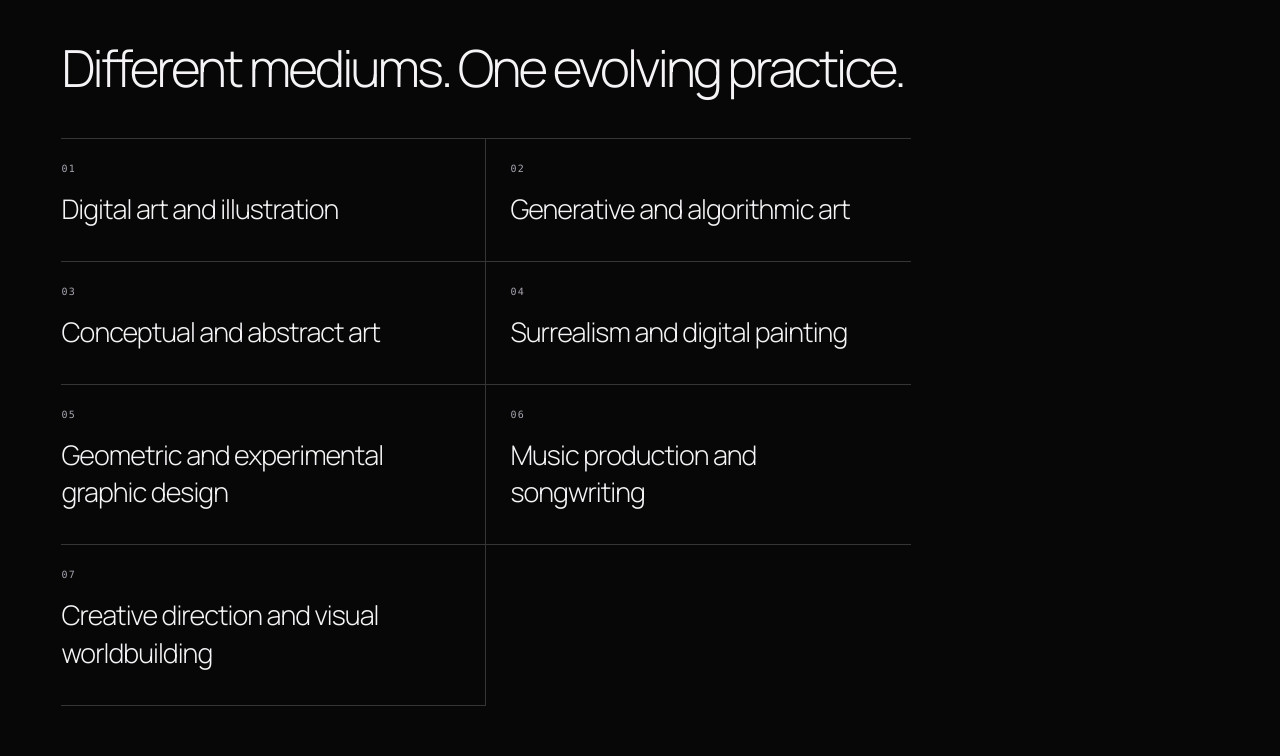
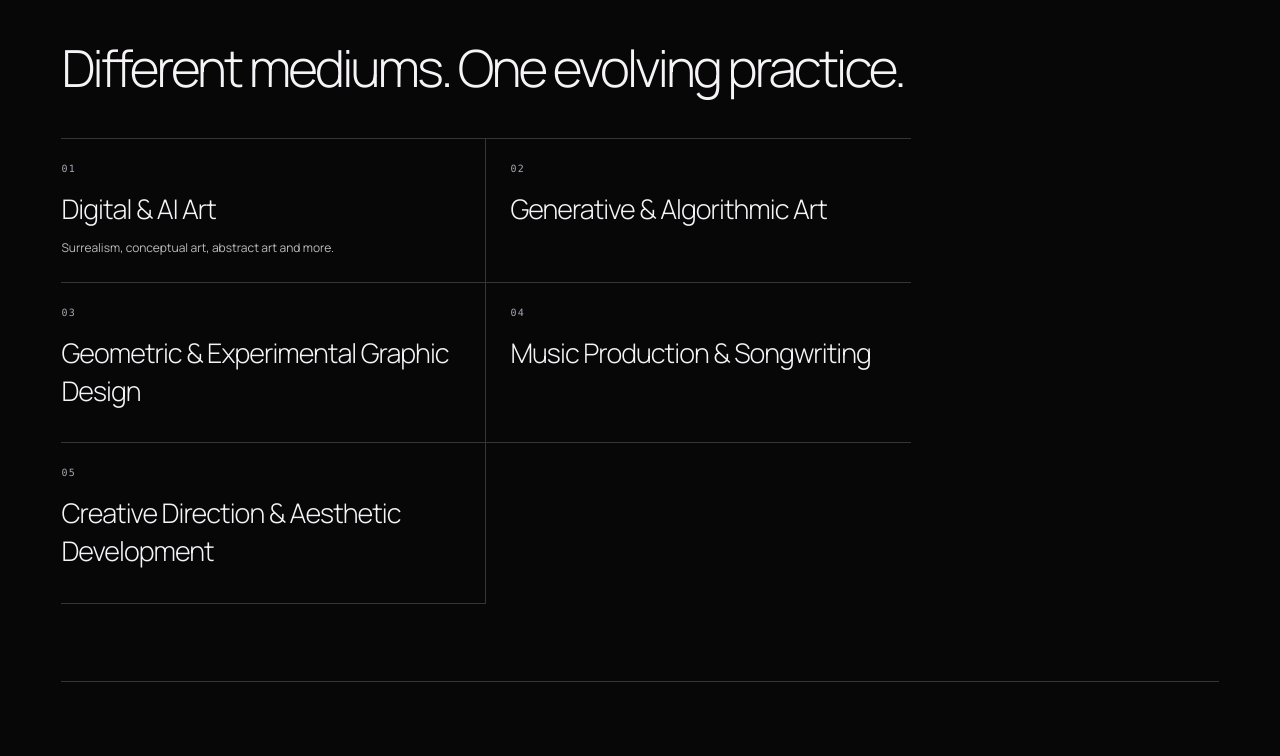
Before and after one commit to aka30art/akawebsite, a plain HTML site: page about.html in a window 1280 px wide. Shown: the part 1740-2496 px from the top of the page. Drawn offline with Linux system fonts and the light colour scheme.

Commit message:
Update creative practice disciplines

```diff
--- a/about.html
+++ b/about.html
@@ -116,13 +116,11 @@ footer{position:relative;z-index:1;border-top:1px solid rgba(255,255,255,.16);pa
   <div class="section-content">
    <h2>Different mediums. One evolving practice.</h2>
    <div class="disciplines">
-    <article class="discipline"><span class="mono">01</span><h3>Digital art and illustration</h3></article>
-    <article class="discipline"><span class="mono">02</span><h3>Generative and algorithmic art</h3></article>
-    <article class="discipline"><span class="mono">03</span><h3>Conceptual and abstract art</h3></article>
-    <article class="discipline"><span class="mono">04</span><h3>Surrealism and digital painting</h3></article>
-    <article class="discipline"><span class="mono">05</span><h3>Geometric and experimental graphic design</h3></article>
-    <article class="discipline"><span class="mono">06</span><h3>Music production and songwriting</h3></article>
-    <article class="discipline"><span class="mono">07</span><h3>Creative direction and visual worldbuilding</h3></article>
+    <article class="discipline"><span class="mono">01</span><h3>Digital &amp; AI Art</h3><p>Surrealism, conceptual art, abstract art and more.</p></article>
+    <article class="discipline"><span class="mono">02</span><h3>Generative &amp; Algorithmic Art</h3></article>
+    <article class="discipline"><span class="mono">03</span><h3>Geometric &amp; Experimental Graphic Design</h3></article>
+    <article class="discipline"><span class="mono">04</span><h3>Music Production &amp; Songwriting</h3></article>
+    <article class="discipline"><span class="mono">05</span><h3>Creative Direction &amp; Aesthetic Development</h3></article>
    </div>
   </div>
  </section>
```
